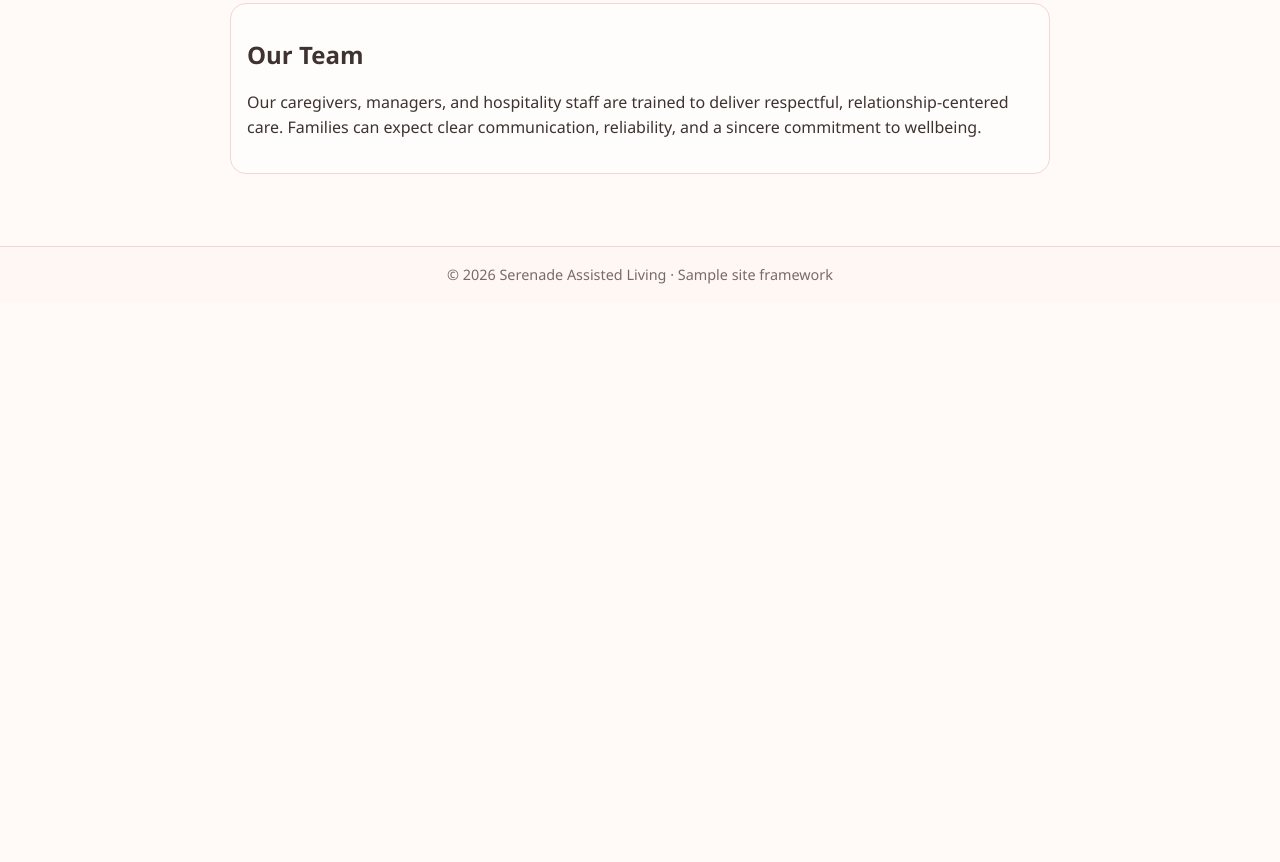
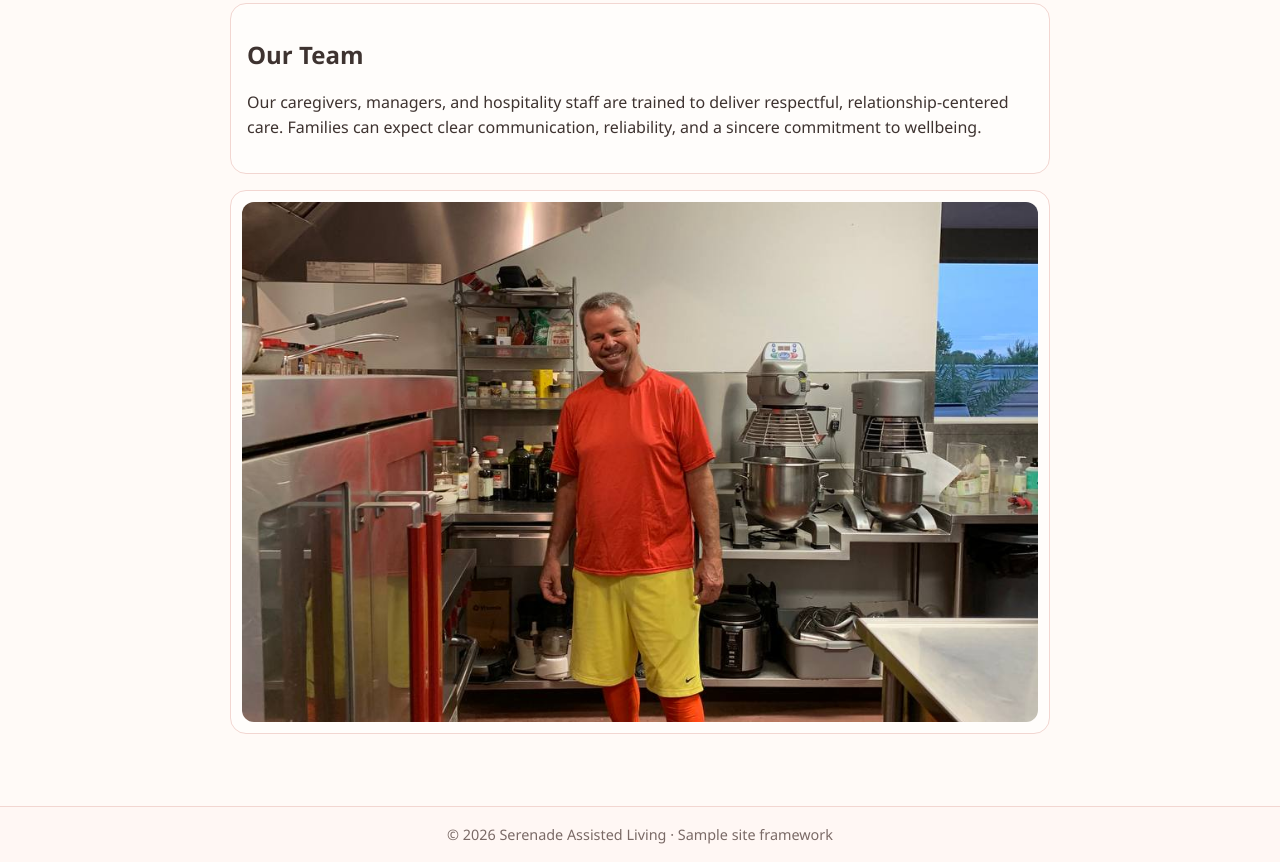
Before and after one commit to Sandonman/serenade-assisted-living-site, a plain HTML site: page about.html in a window 1280 px wide. Shown: the part 1124-1986 px from the top of the page. Before the commit the page ends 1426 px from the top, so only its background shows below. Drawn offline with Linux system fonts and the light colour scheme.

Commit message:
Add additional photo to About Us page

```diff
--- a/about.html
+++ b/about.html
@@ -52,6 +52,10 @@
         and a sincere commitment to wellbeing.
       </p>
     </section>
+
+    <section class="card feature-photo">
+      <img src="assets/images/about/about-2.jpg" alt="Serenade team member in the professional kitchen" />
+    </section>
   </main>
 
   <footer class="site-footer">
```
Also changed, not shown: assets/images/about/about-2.jpg (added).
